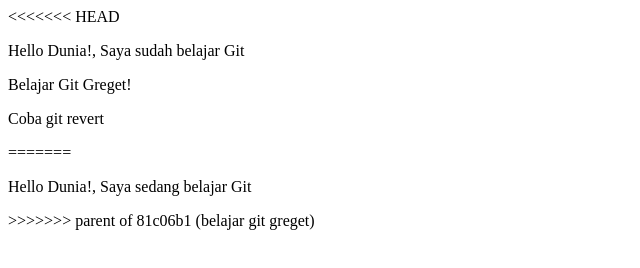
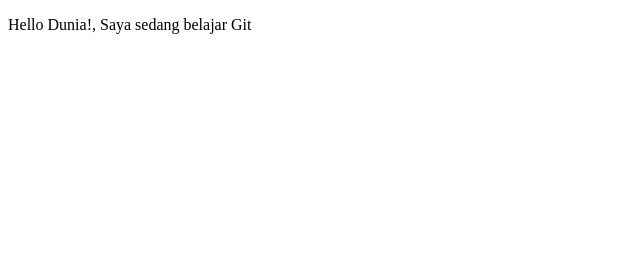
Before and after one commit to eryawanir/belajar-git, a plain HTML site: page index.html in a window 1280 px wide. Shown: the whole page, without its empty margins (0-640 px from the left). Drawn offline with Linux system fonts and the light colour scheme.

Commit message:
ubah ke sebelumnya yang benar

```diff
--- a/index.html
+++ b/index.html
@@ -7,12 +7,6 @@
     <title>Belajar Git - Project01</title>
   </head>
   <body>
-<<<<<<< HEAD
-    <p>Hello Dunia!, Saya sudah belajar Git</p>
-    <p>Belajar Git Greget!</p>
-    <p>Coba git revert</p>
-=======
     <p>Hello Dunia!, Saya sedang belajar Git</p>
->>>>>>> parent of 81c06b1 (belajar git greget)
   </body>
 </html>
```
